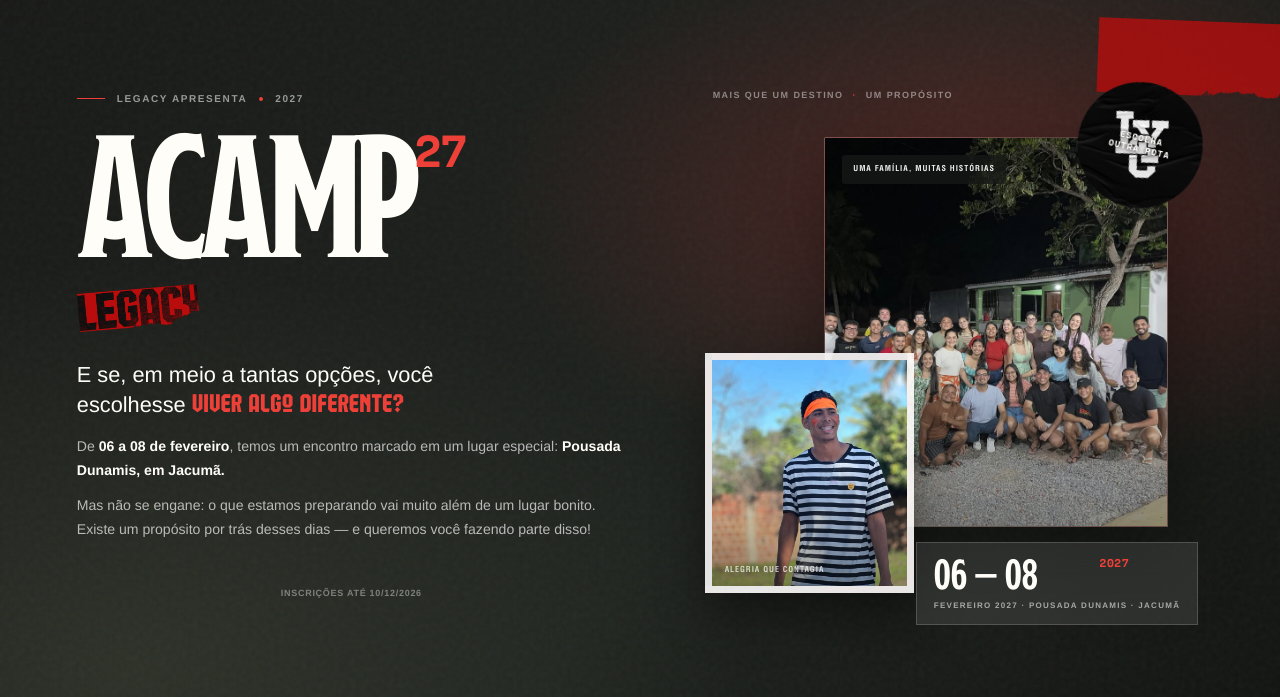
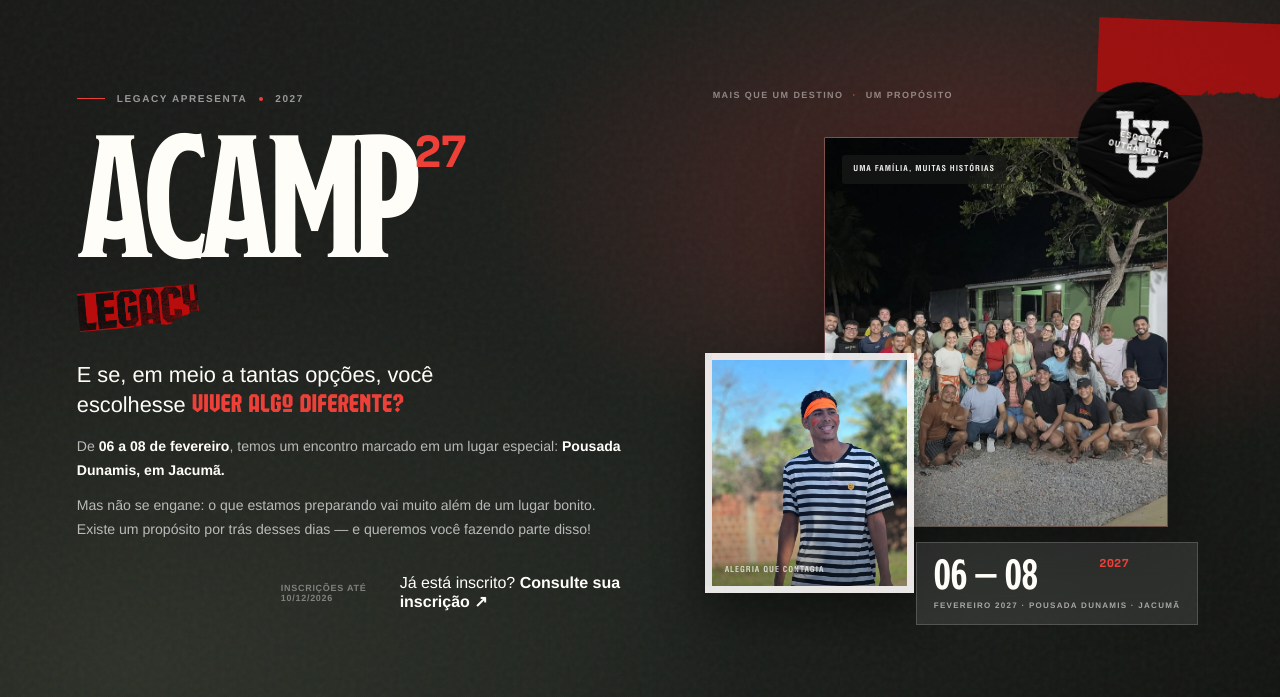
Before and after one commit to lagoinhacearamirim/legacy, a plain HTML site: page acamp/index.html in a window 1280 px wide. Shown: the part 90-787 px from the top of the page. Drawn offline with nearby package versions, Linux system fonts and the light colour scheme.

Commit message:
Adiciona acesso Minha inscrição na landing page

```diff
--- a/acamp/index.html
+++ b/acamp/index.html
@@ -53,6 +53,7 @@
               <span class="cta-arrow" aria-hidden="true">↗</span>
             </a>
             <span class="cta-caption">Inscrições até 10/12/2026</span>
+            <a class="existing-registration-link" href="./minha-inscricao/">Já está inscrito? <strong>Consulte sua inscrição ↗</strong></a>
           </div>
         </div>
 
@@ -273,6 +274,7 @@
         <a class="cta-button cta-button-dark" href="./inscricoes/" aria-label="Ver informações sobre as inscrições">
           <span>Inscreva-se</span><span class="cta-arrow" aria-hidden="true">↗</span>
         </a>
+        <a class="existing-registration-link final-existing-link" href="./minha-inscricao/">Já está inscrito? <strong>Consulte sua inscrição ↗</strong></a>
       </div>
     </section>
   </main>
```
